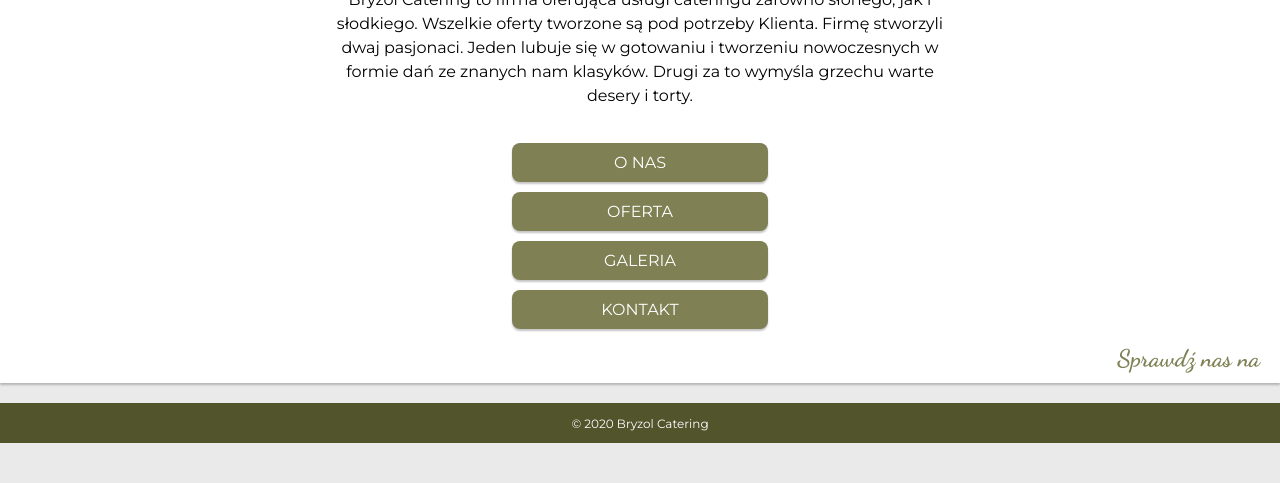
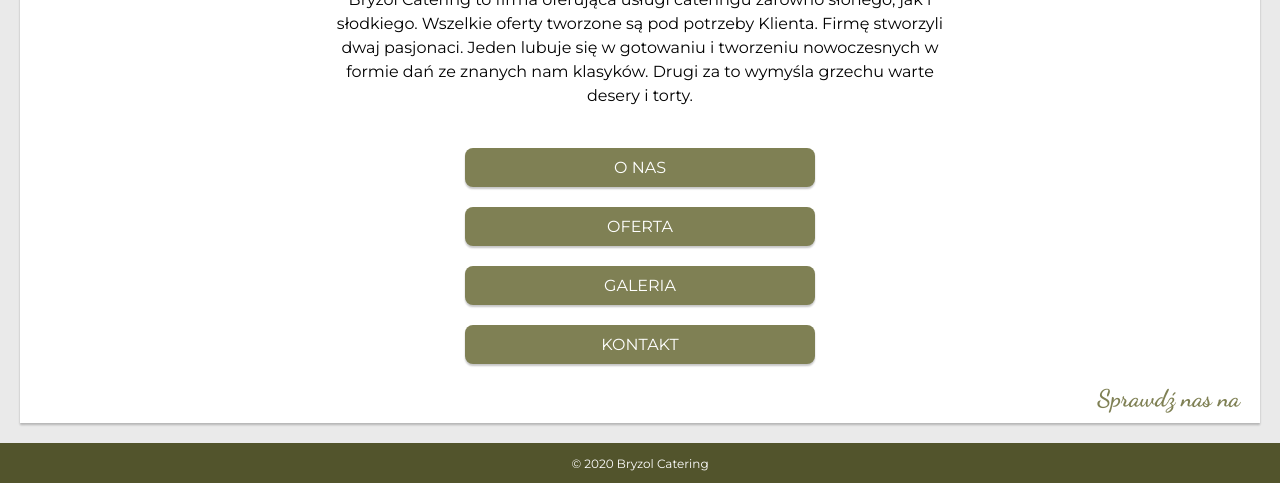
Before and after one commit to slocinskidev/bryzol-webpage, a Gatsby site: page / in a window 1280 px wide. Shown: the part 425-908 px from the top of the page. Before the commit the page ends 868 px from the top, so only its background shows below. Built offline with nearby package versions, Linux system fonts and the light colour scheme; Gatsby itself is replaced by a stand-in of ours.

Commit message:
Changes with components name, update package.json

```diff
--- a/src/components/AboutCard/AboutCard.js
+++ b/src/components/AboutCard/AboutCard.js
@@ -26,6 +26,7 @@ const ChevronStyled = styled(Chevron)`
 `;
 
 const StyledCardHeader = styled.div`
+  cursor: pointer;
   position: relative;
   width: 100%;
   background-color: ${({ theme }) => theme.color.primary};
--- a/src/components/Background/Background.js
+++ b/src/components/HeaderImage/HeaderImage.js
@@ -15,13 +15,13 @@ const StyledImage = styled(Image)`
   }
 `;
 
-const Background = () => {
+const HeaderImage = () => {
   const data = useStaticQuery(graphql`
     {
       file(name: { eq: "header-bg" }) {
         childImageSharp {
           fluid(maxWidth: 1440, quality: 100) {
-            ...GatsbyImageSharpFluid_tracedSVG
+            ...GatsbyImageSharpFluid
           }
         }
       }
@@ -31,4 +31,4 @@ const Background = () => {
   return <StyledImage fluid={data.file.childImageSharp.fluid} alt="Bryzol Catering Logo" />;
 };
 
-export default Background;
+export default HeaderImage;
--- a/src/components/HeaderText/HeaderText.js
+++ b/src/components/HeaderText/HeaderText.js
@@ -10,7 +10,7 @@ const Mobile = ({ children }) => {
   return isMobile ? children : null;
 };
 
-const HeaderTitleStyled = styled.h2`
+const StyledTitle = styled.h2`
   font-family: ${({ theme }) => theme.font.secondary};
   font-weight: 400;
   font-size: ${({ theme }) => theme.font.h2};
@@ -22,7 +22,7 @@ const HeaderTitleStyled = styled.h2`
   }
 `;
 
-const HeaderSubtitleStyled = styled.p`
+const StyledSubtitle = styled.p`
   text-align: center;
   padding: 10px;
   margin: 0;
@@ -31,7 +31,7 @@ const HeaderSubtitleStyled = styled.p`
   max-width: 650px;
 `;
 
-const Wrapper = styled.header`
+const StyledWrapper = styled.header`
   display: flex;
   flex-direction: column;
   align-items: center;
@@ -48,18 +48,18 @@ const Wrapper = styled.header`
 `;
 
 const HeaderText = () => (
-  <Wrapper>
+  <StyledWrapper>
     <Mobile>
       <MobileHeader />
     </Mobile>
-    <HeaderTitleStyled>Mania Gotowania</HeaderTitleStyled>
-    <HeaderSubtitleStyled>
+    <StyledTitle>Mania Gotowania</StyledTitle>
+    <StyledSubtitle>
       Bryzol Catering to firma oferująca usługi cateringu zarówno słonego, jak i słodkiego. Wszelkie
       oferty tworzone są pod potrzeby Klienta. Firmę stworzyli dwaj pasjonaci. Jeden lubuje się w
       gotowaniu i tworzeniu nowoczesnych w formie dań ze znanych nam klasyków. Drugi za to wymyśla
       grzechu warte desery i torty.
-    </HeaderSubtitleStyled>
-  </Wrapper>
+    </StyledSubtitle>
+  </StyledWrapper>
 );
 
 export default HeaderText;
--- a/src/components/Navigation/Navigation.js
+++ b/src/components/Navigation/Navigation.js
@@ -38,11 +38,6 @@ const LinkStyled = styled(Link)`
   color: ${({ theme }) => theme.color.white};
   border-radius: 8px;
   box-shadow: ${({ theme }) => theme.shadow.box};
-
-  @media (min-width: 992px) {
-    width: 20%;
-    margin: 5px auto;
-  }
 `;
 
 const Navigation = () => (
--- a/src/layouts/DesktopLayout.js
+++ b/src/layouts/DesktopLayout.js
@@ -5,45 +5,53 @@ import GlobalStyle from '../styles/globalStyle';
 import { theme } from '../styles/mainTheme';
 import Footer from '../components/Footer/Footer';
 import DesktopHeader from '../components/DesktopHeader/DesktopHeader';
-import Background from '../components/Background/Background';
+import Background from '../components/HeaderImage/HeaderImage';
 
-const DesktopContentStyled = styled.div`
+const StyledContentWrapper = styled.main`
   width: 100%;
+  height: 100%;
   max-width: 1440px;
   margin: 0 auto;
   display: grid;
-  grid-template-rows: auto auto;
   background-color: ${({ theme }) => theme.color.white};
   box-shadow: ${({ theme }) => theme.shadow.box};
 `;
 
-const DesktopWrapper = styled.div`
+const StyledWrapper = styled.section`
   width: 100%;
   height: 100vh;
   display: grid;
-  grid-template-rows: 40px auto 40px;
-
+  grid-template-rows: auto 1fr auto;
   grid-row-gap: 20px;
 `;
 
-const MenuLayout = ({ children }) => (
+const StyledPaddingWrapper = styled.div`
+  padding-left: 20px;
+  padding-right: 20px;
+  height: 100%;
+  width: 100%;
+`;
+
+const DesktopLayout = ({ children }) => (
   <ThemeProvider theme={theme}>
     <>
       <GlobalStyle />
-      <DesktopWrapper>
+      <StyledWrapper>
         <DesktopHeader />
-        <DesktopContentStyled>
-          <Background />
-          {children}
-        </DesktopContentStyled>
+        <StyledPaddingWrapper>
+          <StyledContentWrapper>
+            <Background />
+            {children}
+          </StyledContentWrapper>
+        </StyledPaddingWrapper>
         <Footer />
-      </DesktopWrapper>
+      </StyledWrapper>
     </>
   </ThemeProvider>
 );
 
-MenuLayout.propTypes = {
+DesktopLayout.propTypes = {
   children: PropTypes.node.isRequired,
 };
 
-export default MenuLayout;
+export default DesktopLayout;
--- a/src/layouts/MainPageMobileLayout.js
+++ b/src/layouts/MainPageMobileLayout.js
@@ -7,15 +7,14 @@ import Footer from '../components/Footer/Footer';
 
 const StyledWrapper = styled.div`
   width: 100%;
-  max-width: 1440px;
+  width: 100%;
   min-height: 100vh;
-  margin: 0 auto;
   padding: 0;
-  display: flex;
-  flex-direction: column;
-  justify-content: space-between;
+  display: grid;
+  align-content: space-between;
   background-color: ${({ theme }) => theme.color.white};
   box-shadow: ${({ theme }) => theme.shadow.box};
+  grid-template-rows: 1fr auto;
 `;
 
 const MainPageMobileLayout = ({ children }) => (
--- a/src/pages/index.js
+++ b/src/pages/index.js
@@ -4,7 +4,7 @@ import MainPageMobileLayout from '../layouts/MainPageMobileLayout';
 import DesktopLayout from '../layouts/DesktopLayout';
 import HeaderText from '../components/HeaderText/HeaderText';
 import Navigation from '../components/Navigation/Navigation';
-import FacebookButton from '../components/FacebookButton/FacebookButton';
+import FacebookButton from '../components/FollowFacebookButton/FollowFacebookButton';
 
 const Desktop = ({ children }) => {
   const isDesktop = useMediaQuery({ minWidth: 992 });
```
Also changed, not shown: package.json (+6 -12 lines), src/layouts/MobileLayout.js (+5 -3 lines), src/components/FollowFacebookButton/FollowFacebookButton.js (renamed from src/components/FacebookButton/FacebookButton.js).
